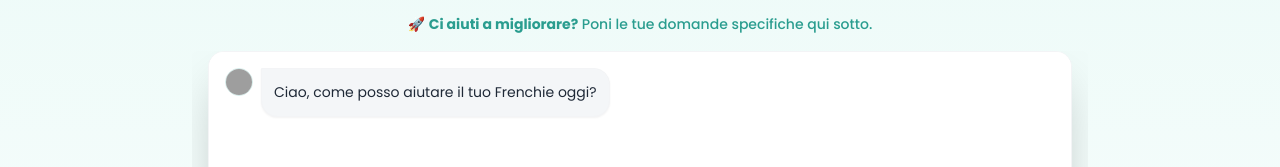
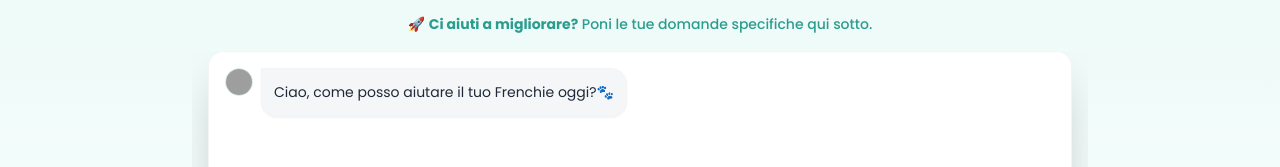
Before and after one commit to tartagliagiuseppe87-afk/frenchiepal, a Next.js app: page / in a window 1280 px wide. Shown: the part 172-339 px from the top of the page. Built offline with nearby package versions, Linux system fonts and the light colour scheme; grey boxes are pictures that could not be loaded.

Commit message:
Update ChatWidget.js

```diff
--- a/components/ChatWidget.js
+++ b/components/ChatWidget.js
@@ -10,7 +10,7 @@ export default function ChatWidget() {
     {
       role: "assistant",
       content:
-        "Ciao, come posso aiutare il tuo Frenchie oggi?",
+        "Ciao, come posso aiutare il tuo Frenchie oggi?🐾",
     },
   ]);
   const [input, setInput] = useState("");
```
